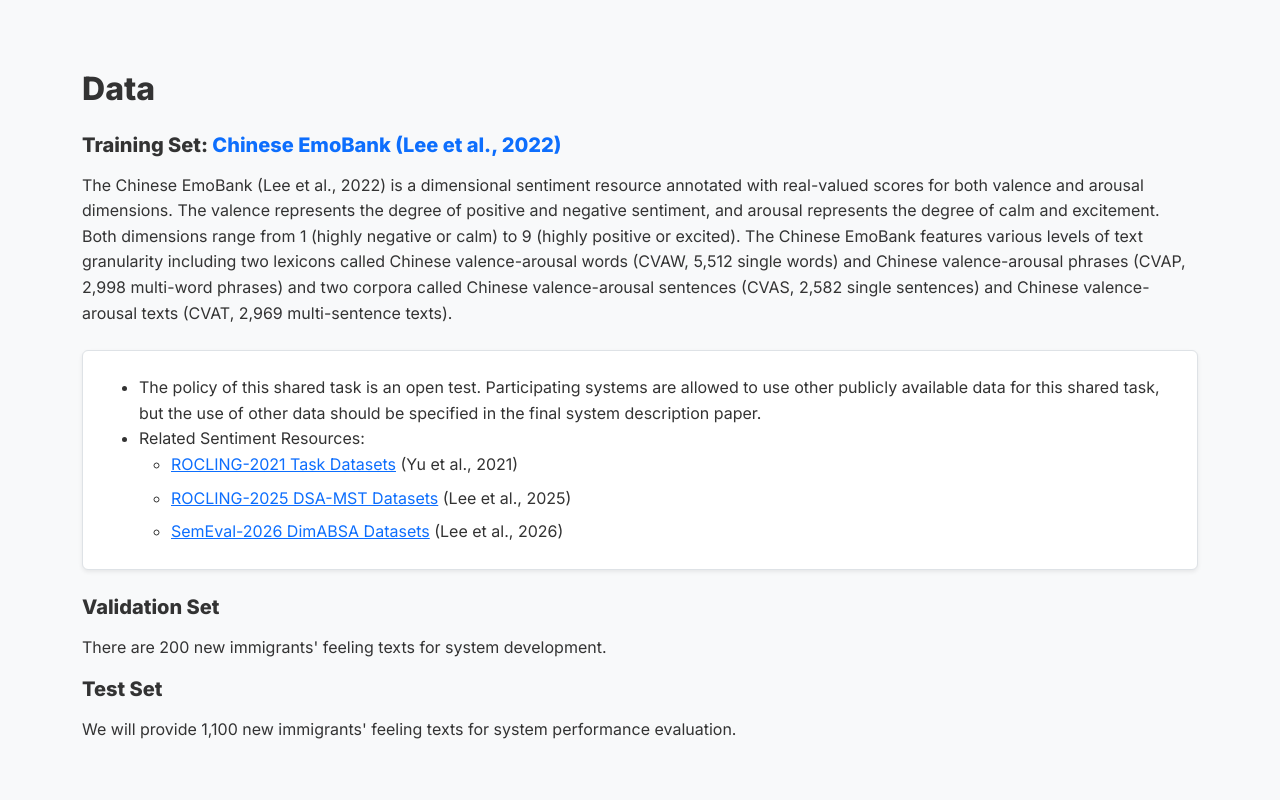
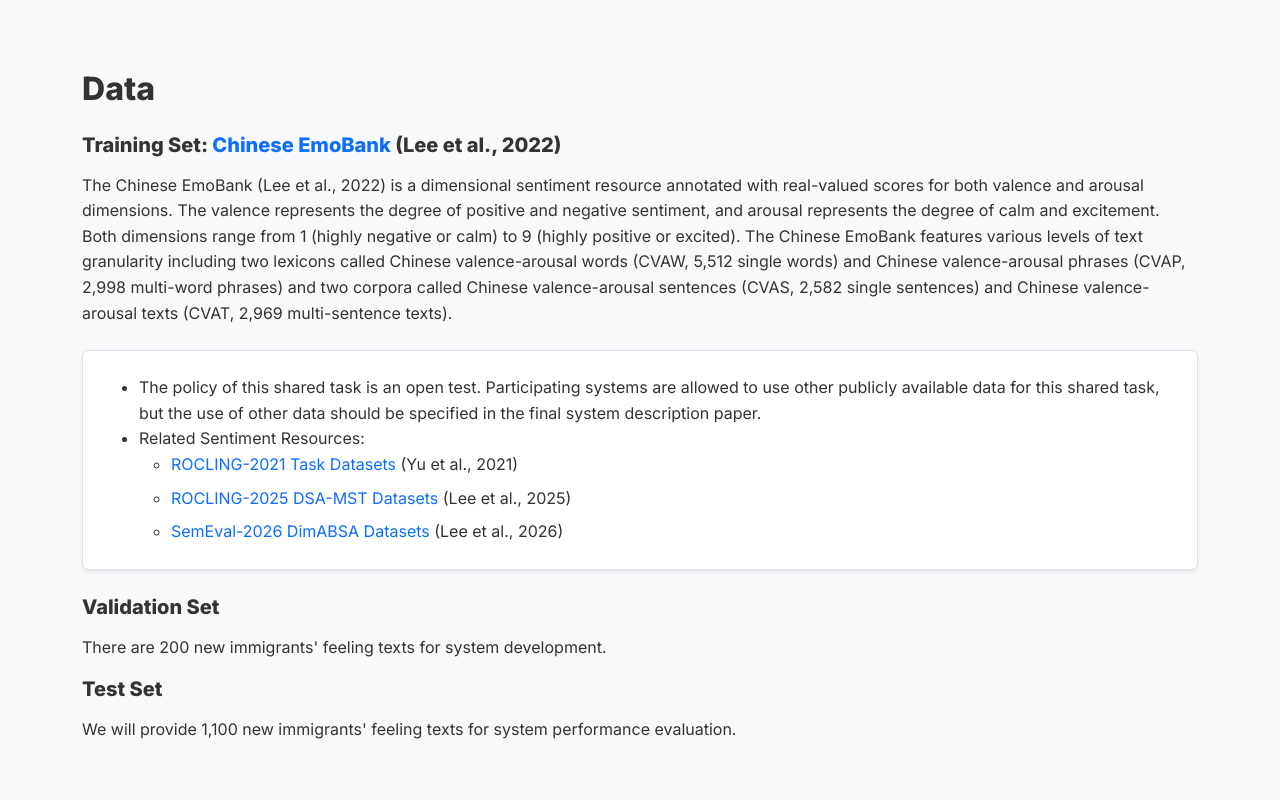
Before and after one commit to rocling-sigai/task2026, a plain HTML site: page index.html in a window 1280 px wide. Shown: the part 2620-3420 px from the top of the page. Drawn offline with nearby package versions, Linux system fonts and the light colour scheme.

Commit message:
Update index.html

```diff
--- a/index.html
+++ b/index.html
@@ -140,7 +140,7 @@
     <section id="data" class="section-padding bg-light">
         <div class="container">
             <h2 class="fw-bold mb-4">Data</h2>
-            <h4 class="h5 fw-bold mb-3">Training Set: <a href="http://nlp.innobic.yzu.edu.tw/resources/ChineseEmoBank.html" target="_blank" class="text-decoration-none">Chinese EmoBank (Lee et al., 2022)</a></h4>
+            <h4 class="h5 fw-bold mb-3">Training Set: <a href="http://nlp.innobic.yzu.edu.tw/resources/ChineseEmoBank.html" target="_blank" class="text-decoration-none">Chinese EmoBank</a> (Lee et al., 2022)</h4>
             <p>The Chinese EmoBank (Lee et al., 2022) is a dimensional sentiment resource annotated with real-valued scores for both valence and arousal dimensions. The valence represents the degree of positive and negative sentiment, and arousal represents the degree of calm and excitement. Both dimensions range from 1 (highly negative or calm) to 9 (highly positive or excited). The Chinese EmoBank features various levels of text granularity including two lexicons called Chinese valence-arousal words (CVAW, 5,512 single words) and Chinese valence-arousal phrases (CVAP, 2,998 multi-word phrases) and two corpora called Chinese valence-arousal sentences (CVAS, 2,582 single sentences) and Chinese valence-arousal texts (CVAT, 2,969 multi-sentence texts).</p>
             <div class="mt-4 p-4 bg-white border rounded shadow-sm">
                 <ul class="mb-0">
@@ -148,9 +148,9 @@
                     <li>Related Sentiment Resources:</li>
 
                     <ul class="mb-0">
-                        <li class="mb-2"><a href="https://rocling2021.github.io/test.zip" target="_blank">ROCLING-2021 Task Datasets</a> (Yu et al., 2021)</li>
-                        <li class="mb-2"><a href="https://github.com/NYCU-NLP/ROCLING-2025-ST-DSA-MST" target="_blank">ROCLING-2025 DSA-MST Datasets</a> (Lee et al., 2025)</li>
-                        <li><a href="https://github.com/DimABSA/DimABSA2026" target="_blank">SemEval-2026 DimABSA Datasets</a> (Lee et al., 2026)</li>
+                        <li class="mb-2"><a href="https://rocling2021.github.io/test.zip" target="_blank" class="text-decoration-none">ROCLING-2021 Task Datasets</a> (Yu et al., 2021)</li>
+                        <li class="mb-2"><a href="https://github.com/NYCU-NLP/ROCLING-2025-ST-DSA-MST" target="_blank" class="text-decoration-none">ROCLING-2025 DSA-MST Datasets</a> (Lee et al., 2025)</li>
+                        <li><a href="https://github.com/DimABSA/DimABSA2026" target="_blank" class="text-decoration-none">SemEval-2026 DimABSA Datasets</a> (Lee et al., 2026)</li>
                     </ul>
                 </ul>
             </div>
@@ -172,7 +172,7 @@
                 $$ PCC = \frac{1}{n-1} \sum_{i=1}^{n}(\frac{a_{i}-\mu_{A}}{\sigma_{A}})(\frac{p_{i}-\mu_{P}}{\sigma_{P}})$$
             </div>
             <p>where \( a_{i}\in{A} \)  and \( p_{i}\in{P} \)  respectively denote the i-th actual value and predicted value, n is the number of test samples, and \( \mu_{A} \)  and \( \sigma_{A} \) respectively represent the mean value and the standard deviation of A, while \( \mu_{P} \) and \( \sigma_{P} \) respectively represent the mean value and the standard deviation of P. </p>
-                <p>The actual and predicted real values range from 1 to 9, so MAE measures the error rate in a range where the lowest value is 0 and the highest value is 8. A lower MAE indicates more accurate prediction performance. The PCC is a value between −1 and 1 that measures the linear correlation between the actual value and the predicated value. A lower MAE and a higher PCC indicate more accurate prediction performance. Each metric for the valence and arousal dimensions is ranked independently. <strong style="color: red;">A model’s overall ranking is computed based on the mean rank across the four metrics. The lower the mean rank, the better the system performance.</strong></p>
+                <p>The actual and predicted real values range from 1 to 9, so MAE measures the error rate in a range where the lowest value is 0 and the highest value is 8. A lower MAE indicates more accurate prediction performance. The PCC is a value between −1 and 1 that measures the linear correlation between the actual value and the predicated value. A lower MAE and a higher PCC indicate more accurate prediction performance. Each metric for the valence and arousal dimensions is ranked independently.A model’s overall ranking is computed based on the mean rank across the four metrics. The lower the mean rank, the better the system performance.</p>
         </div>
     </section>
 
```
